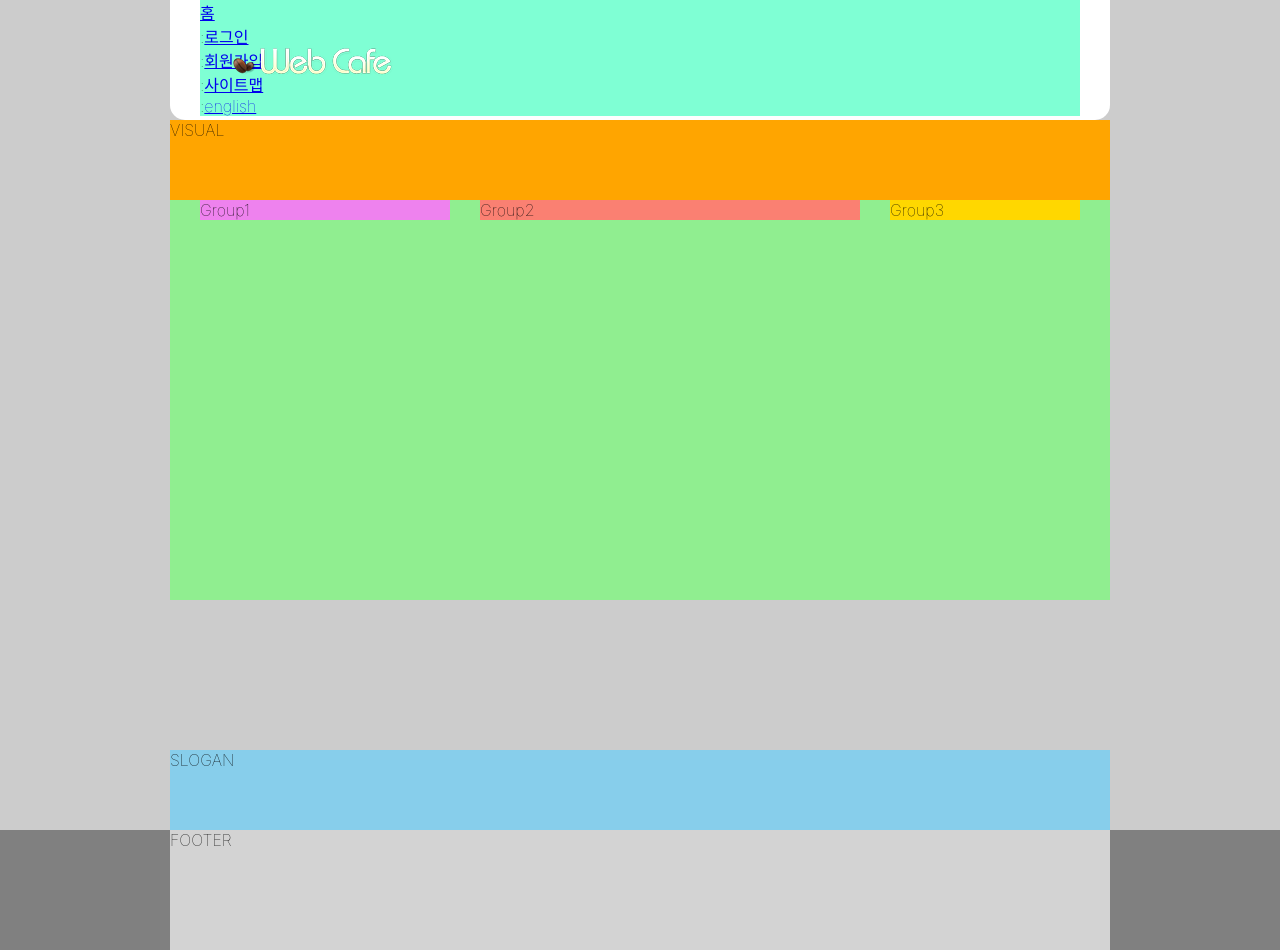
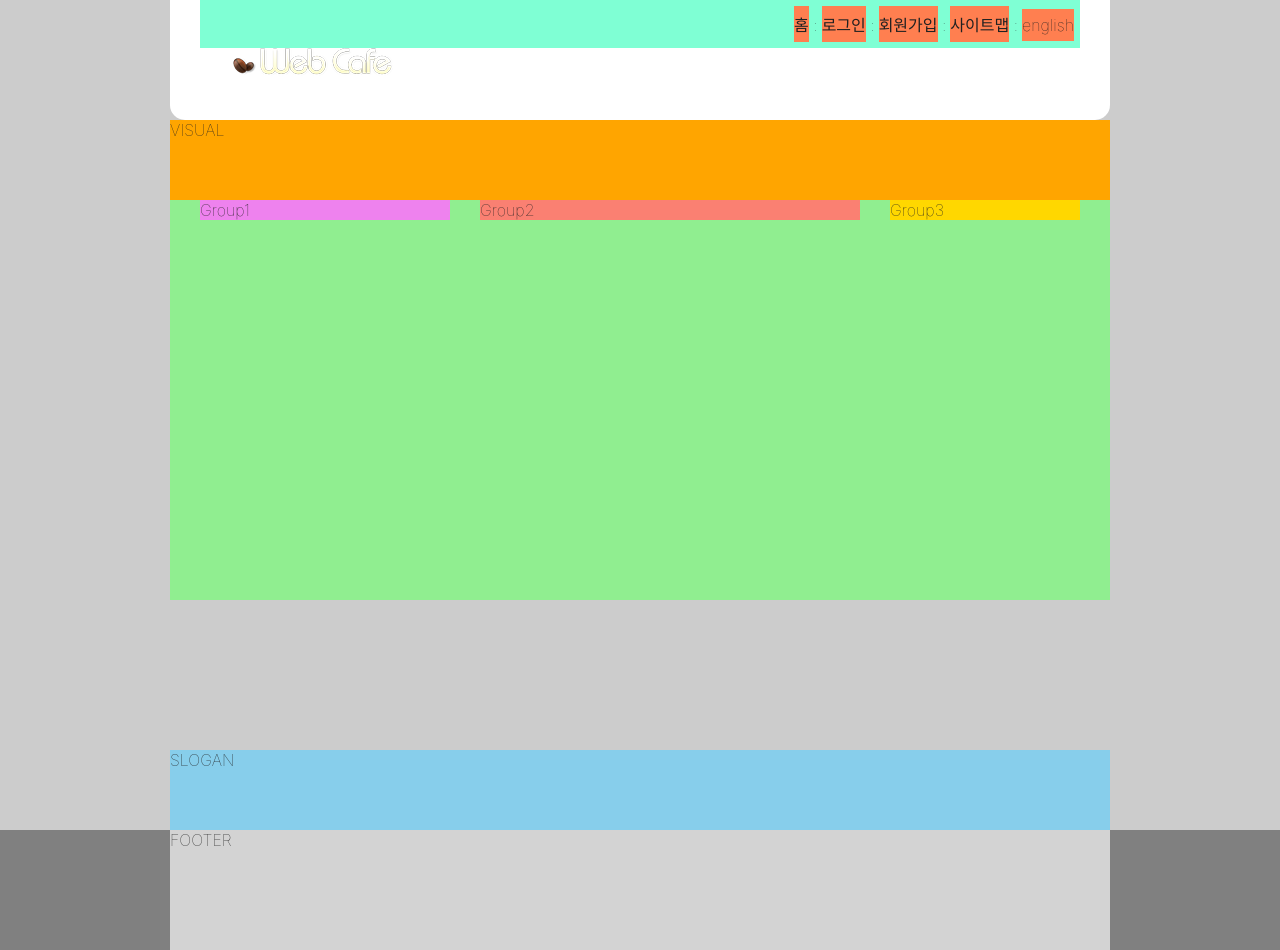
Before and after one commit to sorinworld/HTML5, a plain HTML site: page index.html in a window 1280 px wide. Drawn offline with Linux system fonts and the light colour scheme; a web font is replaced by a local one.

Commit message:
text link 모음 일부 디자인

```diff
--- a/styles/style.css
+++ b/styles/style.css
@@ -5,8 +5,16 @@
 *, *::before, *::after{
   box-sizing: border-box;
 }
+
+/* 링크스타일 */
+a{
+  color: inherit;
+  text-decoration: none;
+}
+
 /* 본문스타일 */
 body {
+  color: #212121;
   background: #ccc;
   font-family: "Pretendard Variable", Pretendard, -apple-system, BlinkMacSystemFont,
   system-ui, Roboto, "Helvetica Neue", "Segoe UI", "Apple SD Gothic Neo", "Noto Sans KR",
@@ -38,8 +46,25 @@ body {
 /* 텍스트 링크 모음 */
 .member{
   background-color: aquamarine;
+  text-align: right;
+  padding: 6px;
+}
 
+.member li{
+  /* background-color: pink; */
+  display: inline-block;
 }
+
+.member a{
+  background-color: coral;
+  padding: 6px 0;
+  display: inherit;
+}
+
+.divider{
+  margin-right: 4px;
+}
+
 /* 비주얼 */
 .visual{
   background: orange;
```
